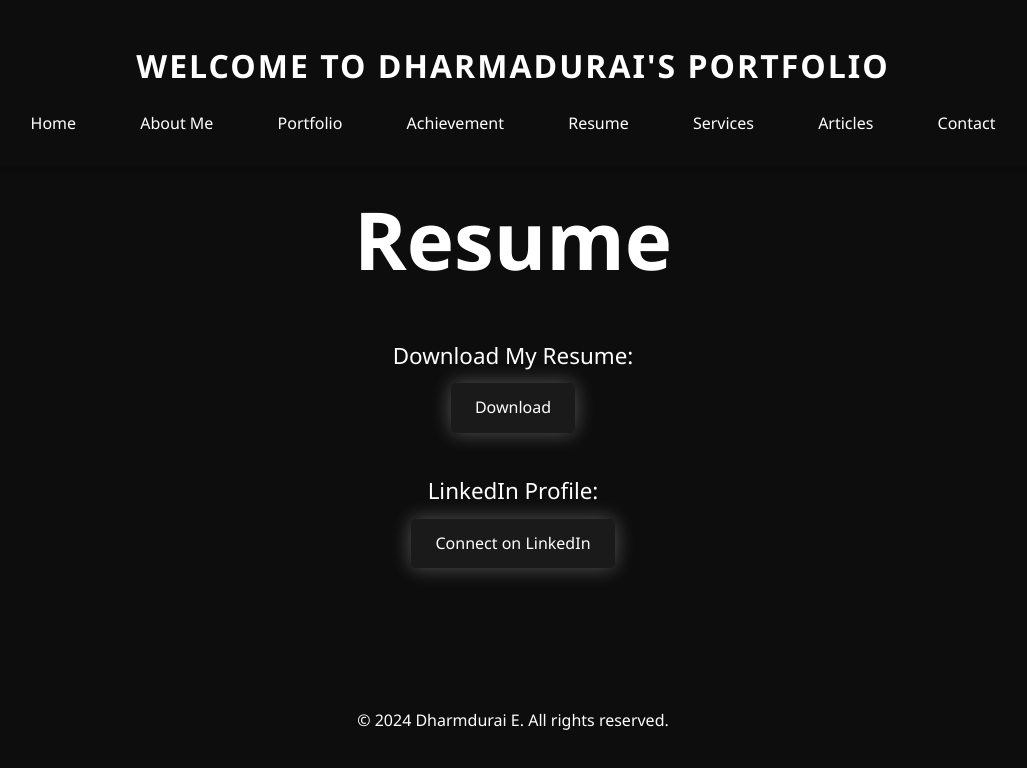
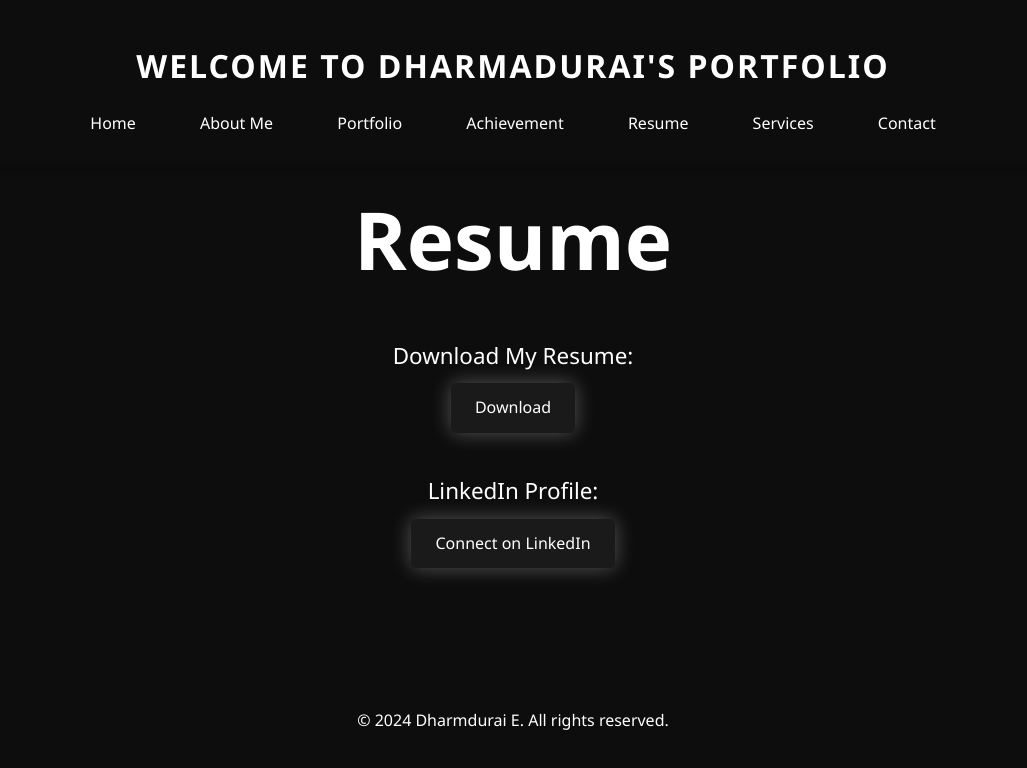
Before and after one commit to dharmadd-code/portfolio_mobile, a plain HTML site: page resume.html in a window 1280 px wide. Shown: the whole page, without its empty margins (127-1154 px from the left). Drawn offline with Linux system fonts and the light colour scheme; a script that the page names is missing.

Commit message:
Update resume.html

```diff
--- a/resume.html
+++ b/resume.html
@@ -18,7 +18,6 @@
                     <li><a href="achive.html">Achievement</a></li>
                     <li><a href="resume.html">Resume</a></li>
                     <li><a href="services.html">Services</a></li>
-                    <li><a href="blog.html">Articles</a></li>
                     <li><a href="contact.html">Contact</a></li>
                 </ul>
             </nav>
```
